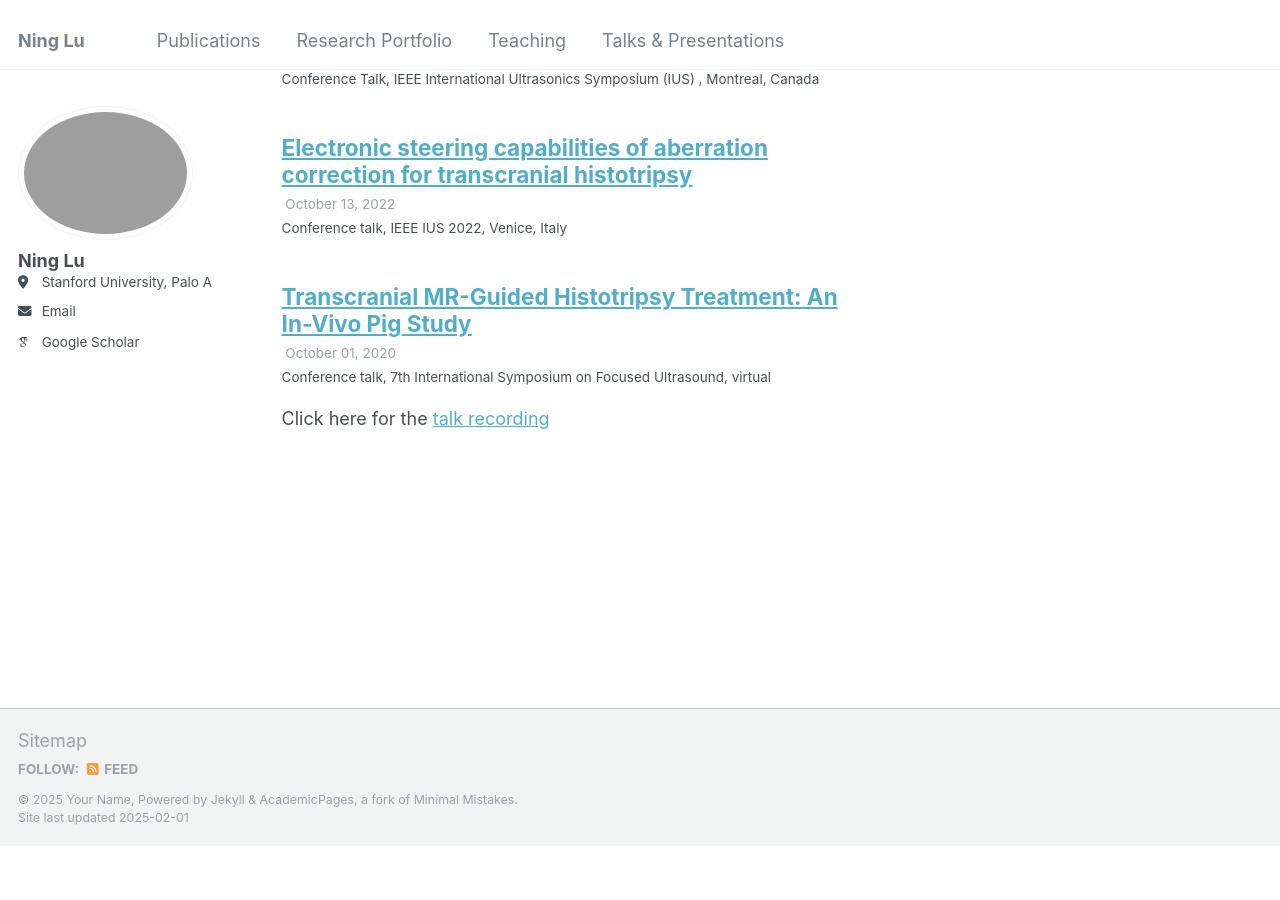
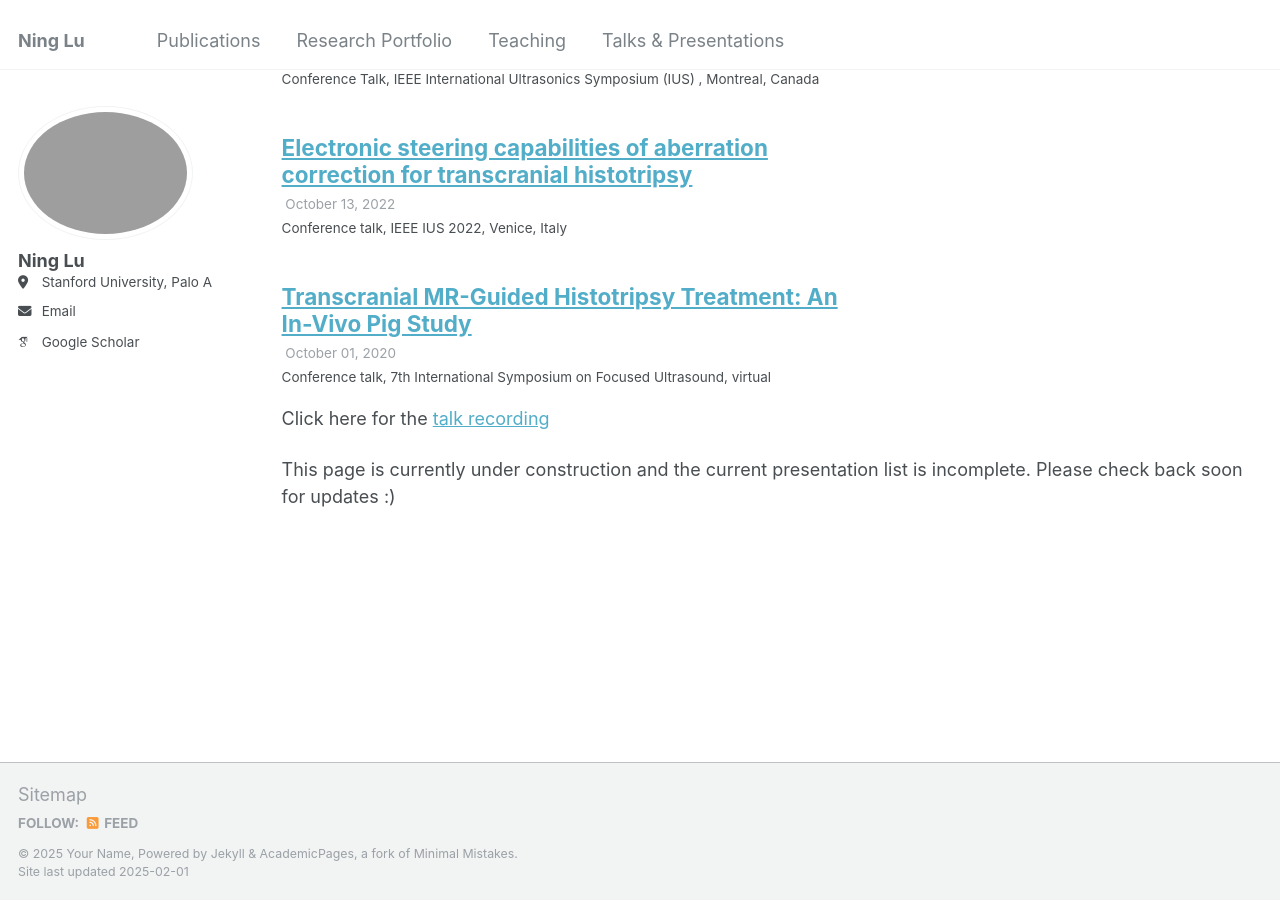
Before and after one commit to NingLu-Ultrasound/ninglu-ultrasound.github.io, a Jekyll site: the page built from _pages/talks.html, in a window 1280 px wide and 900 px high, scrolled down 533 px. Built offline with Jekyll 4.4.1, drawn with Linux system fonts in a browser that asks for light colours; some web fonts are replaced; before the commit the page ends 1379 px from its top, so only the background shows below that.

Commit message:
Update talks.html

```diff
--- a/_pages/talks.html
+++ b/_pages/talks.html
@@ -14,3 +14,6 @@ author_profile: true
 {% for post in site.talks reversed %}
   {% include archive-single-talk.html %}
 {% endfor %}
+
+
+This page is currently under construction and the current presentation list is incomplete. Please check back soon for updates :)
```
